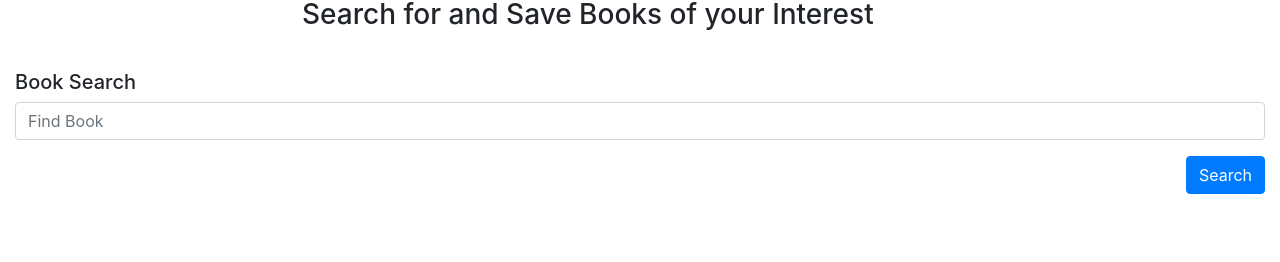
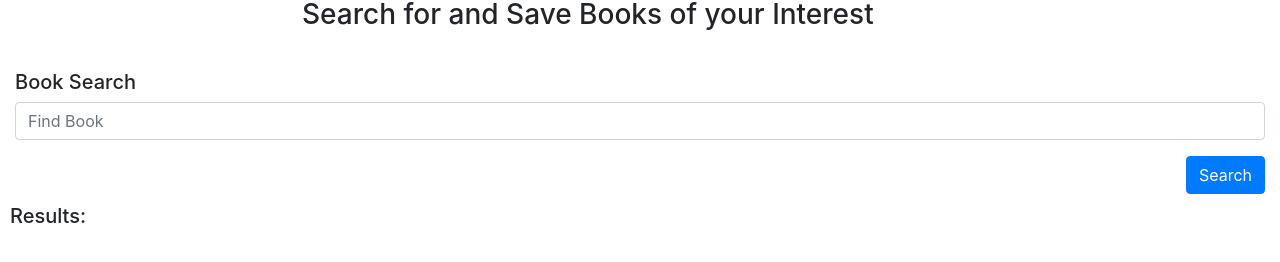
Before and after one commit to MuhammedEkinci/GoobleBooks, a React (Create React App) app in the folder client/: page / in a window 1280 px wide. Shown: the part 134-396 px from the top of the page. Built offline with nearby package versions, Linux system fonts and the light colour scheme.

Commit message:
added API.js for api calls

```diff
--- a/client/src/pages/SearchBooks.js
+++ b/client/src/pages/SearchBooks.js
@@ -6,15 +6,25 @@ function SearchBooks() {
 
     return (
         <div>
-            <Container fluid>
+            <Container fluid style={{margin:"0 auto"}}>
                 {/* search for books  */}
-                <h5>Book Search</h5>
-                <div className="input-group mb-3">
-                    <input type="text" className="form-control" placeholder="Find Book" />
-                </div>
-                <Button style={{float:"right"}} className="search-btn" variant="primary">Search</Button>
+                <Form.Row>
+                    <Col xs={12} md={12}>
+                        <h5>Book Search</h5>
+                        <div className="input-group mb-3">
+                            <input type="text" className="form-control" placeholder="Find Book" />
+                        </div>
+                        <Button style={{float:"right"}} className="search-btn" variant="primary">Search</Button>
+                    </Col>
+                </Form.Row>
 
                 {/* when books are found display here */}
+                <Row>
+                    <h5 style={{padding: "10px"}}>Results:</h5>
+                    <Col xs={12} md={12}>
+
+                    </Col>
+                </Row>
             </Container>
         </div>
     );
--- a/package.json
+++ b/package.json
@@ -20,7 +20,7 @@
     "nodemon": "^1.18.7"
   },
   "dependencies": {
-    "axios": "^0.18.0",
+    "axios": "^0.18.1",
     "bootstrap": "^4.5.3",
     "express": "^4.16.3",
     "if-env": "^1.0.4",
```
Also changed, not shown: client/src/utils/API.js (added, +22 -0 lines), 1 other file (tests, documents, lock files or other folders).
